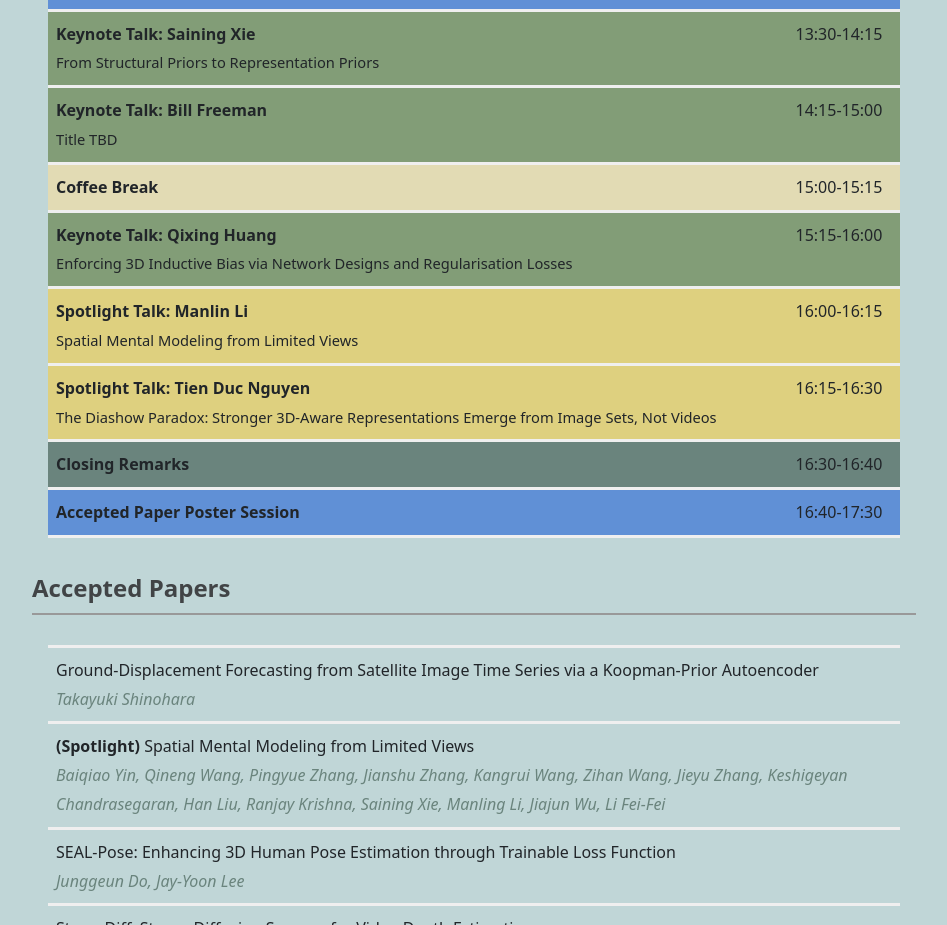
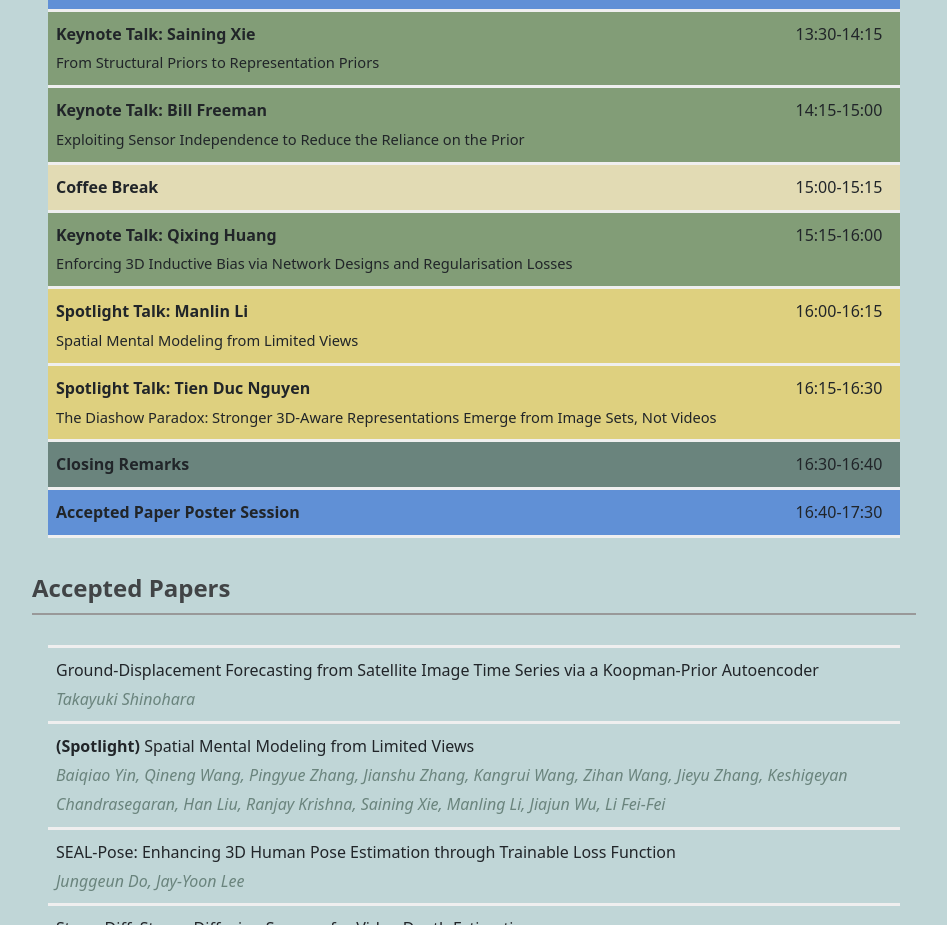
Before and after one commit to SP4V/sp4v.github.io, a plain HTML site: page index.html in a window 1280 px wide. Shown: the part 2786-3711 px from the top of the page, without its empty margins (166-1113 px from the left). Drawn offline with nearby package versions, Linux system fonts and the light colour scheme.

Commit message:
Update index.html

```diff
--- a/index.html
+++ b/index.html
@@ -245,7 +245,7 @@
                     <tr style="background:#829d77">
                       <td>
                       	<strong>Keynote Talk: Bill Freeman</strong>
-                      	<div style="font-size:11pt">Title TBD</div>
+                      	<div style="font-size:11pt">Exploiting Sensor Independence to Reduce the Reliance on the Prior</div>
                       </td>
                       <td>14:15-15:00</td>
                     </tr>
```
